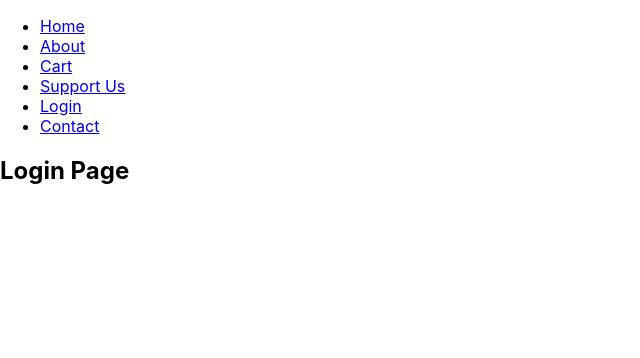
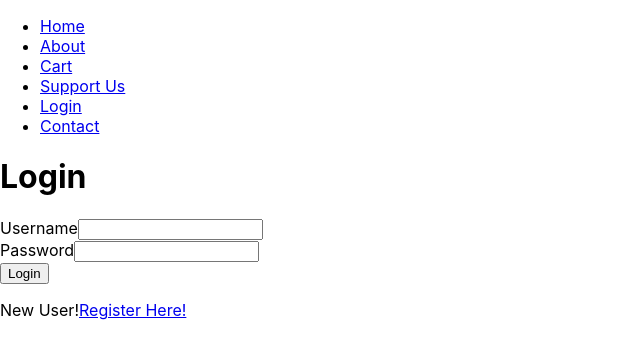
Before and after one commit to cfghyderabad24/Team-41, a React (Create React App) app in the folder frontend/: page /login in a window 1280 px wide. Shown: the top 358 px of the page, without its empty margins (0-640 px from the left). Built offline with nearby package versions, Linux system fonts and the light colour scheme.

Commit message:
t3:login

```diff
--- a/frontend/package.json
+++ b/frontend/package.json
@@ -6,8 +6,10 @@
     "@testing-library/jest-dom": "^5.17.0",
     "@testing-library/react": "^13.4.0",
     "@testing-library/user-event": "^13.5.0",
+    "bcryptjs": "^2.4.3",
     "react": "^18.3.1",
     "react-dom": "^18.3.1",
+    "react-hook-form": "^7.52.0",
     "react-router-dom": "^6.23.1",
     "react-scripts": "5.0.1",
     "web-vitals": "^2.1.4"
--- a/frontend/src/pages/login.js
+++ b/frontend/src/pages/login.js
@@ -1,7 +1,58 @@
-import React from "react";
+import React from 'react';
+import { useForm } from 'react-hook-form';
+import { Link } from 'react-router-dom';
+import { compare, compareSync } from 'bcryptjs';
+import { useNavigate } from 'react-router-dom';
 
 function Login() {
-  return <h2>Login Page</h2>;
+    let navigate=useNavigate()
+    let {register,handleSubmit}=useForm();
+    function onLoginFormSubmit(userCredentialsObject){
+        fetch(`http://localhost:4000/users?username=${userCredentialsObject.username}`,
+            {method:"GET"})
+            .then((res)=>res.json())
+            .then((userObjArray)=>{
+                if(userObjArray.length===0)
+                    {
+                        alert('INvalid username')
+                    }
+                    else{
+                        //compare password
+                       let result= compareSync(userCredentialsObject.password,userObjArray[0].password)
+                       //if passwords are matched
+
+                        //navigate to dashboard by passing userobj as state
+                        if(result===true)
+                    {
+                        navigate(`/user-dashboard/${userCredentialsObject.username}`,{state:userObjArray[0]})
+                    }
+                    else{
+                        console.log('Invalid password')
+                    }
+                    }
+            });
+
+    }
+
+  return (
+    <div>
+      <h1 className='text-info  text-center display-3 '> Login</h1>
+      <form action='' className='w-50 mx-auto mt-2 bg-light p-4' onSubmit={handleSubmit(onLoginFormSubmit)}>
+      <div className='mb-3'>
+            <label htmlFor='username'  className='form-label'>Username</label>
+        <input type='username' {...register('username')}  id='username' className='form-control mb-4' />
+        </div>
+        <div className='mb-3'>
+            <label htmlFor='password'  className='form-label'>Password</label>
+        <input type='password' {...register('password')}  id='password' className='form-control mb-4' />
+        </div>
+        <button  type='submit' className='btn btn-success btn-info text-secondary d-block mx-auto fs-5 '>Login</button>
+
+      </form>
+      <p className='lead text-center'>New User!
+      <Link to='/register' className='fs-4 ps-2'>Register Here!</Link></p>
+    </div>
+  );
 }
 
-export default Login;
+export default Login
```
Also changed, not shown: 1 other file (tests, documents, lock files or other folders).
